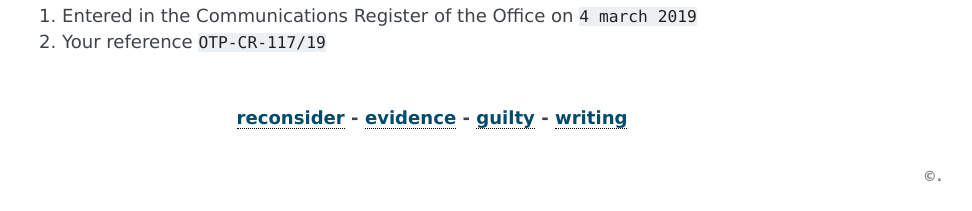
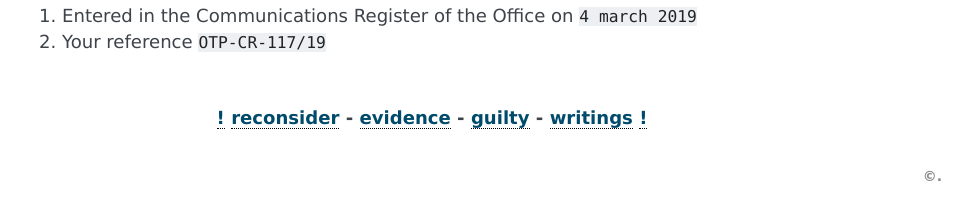
Before and after one commit to rssbotd/otpcr, a Sphinx documentation site: the page built from docs/index.rst, in a window 1280 px wide. Shown: the part 1356-1567 px from the top of the page, without its empty margins (168-1140 px from the left). Built offline with Sphinx 7.4.7, drawn with Linux system fonts in a browser that asks for light colours.

Commit message:
update conf

```diff
--- a/docs/conf.py
+++ b/docs/conf.py
@@ -127,7 +127,7 @@ rst_epilog = '''.. raw:: html
     <center>
     <b>
 
-:ref:`reconsider <home>` - :ref:`evidence <evidence>` - :ref:`guilty <guilty>` - :ref:`writing <writings>`
+`! <about.html>`_ :ref:`reconsider <home>` - :ref:`evidence <evidence>` - :ref:`guilty <guilty>` - :ref:`writings <writings>` `! <manual.html>`_
 
 
 .. raw: html
```
